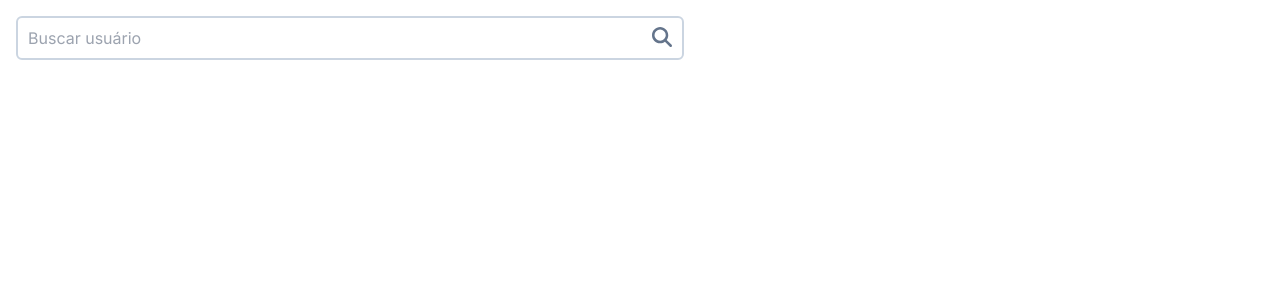
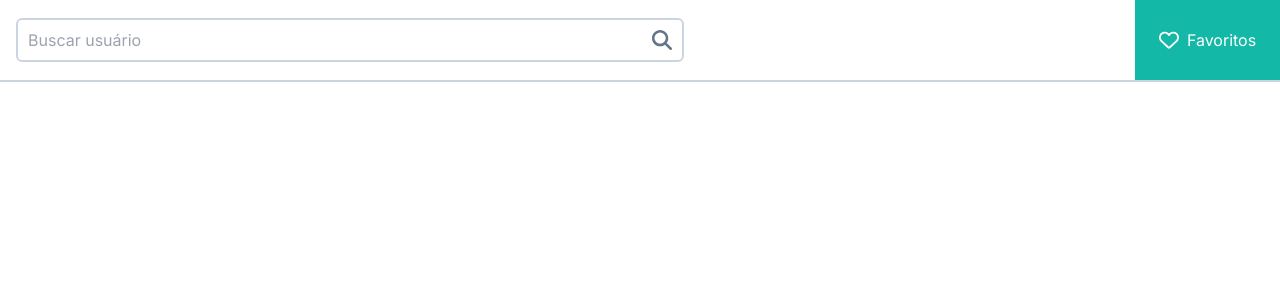
Before and after one commit to pierre-freire/test-casar, a Next.js app: page / in a window 1280 px wide. Shown: the top 300 px of the page. Built offline with nearby package versions, Linux system fonts and the light colour scheme.

Commit message:
feat: add favirites button to header

```diff
--- /dev/null
+++ b/components/favoritesButton/favoritesButton.tsx
@@ -0,0 +1,13 @@
+import { FontAwesomeIcon } from "@fortawesome/react-fontawesome";
+import { faHeart } from "@fortawesome/free-regular-svg-icons";
+
+function FavoritesButton() {
+	return (
+		<button className="h-[80px] w-[145px] flex gap-2 items-center justify-center text-white bg-teal-500">
+			<FontAwesomeIcon icon={faHeart} className="h-[20px] text-white " />
+			<h2>Favoritos</h2>
+		</button>
+	);
+}
+
+export default FavoritesButton;
--- /dev/null
+++ b/components/favoritesButton/index.ts
@@ -0,0 +1,3 @@
+import FavoritesButton from './favoritesButton'
+
+export default FavoritesButton
--- a/components/header/header.tsx
+++ b/components/header/header.tsx
@@ -1,11 +1,13 @@
 "use client";
 
 import SeachBar from "../searchBar/seachBar";
+import FavoritesButton from "../favoritesButton";
 
 function Header() {
 	return (
-		<header className="p-4">
+		<header className="pl-4 flex justify-between border-solid border-b-2 border-slate-300">
 			<SeachBar />
+			<FavoritesButton />
 		</header>
 	);
 }
--- a/components/searchBar/seachBar.tsx
+++ b/components/searchBar/seachBar.tsx
@@ -21,7 +21,7 @@ function SeachBar() {
 				onChange={(e) => setSearch(e.target.value)}
 			/>
 			<button
-				className="absolute top-[1px] right-[2px] p-[10px]"
+				className="absolute top-[20px] right-[2px] p-[10px]"
 				onClick={handleSearch}
 			>
 				<FontAwesomeIcon
--- a/package.json
+++ b/package.json
@@ -11,6 +11,7 @@
   "dependencies": {
     "@fortawesome/fontawesome-svg-core": "^6.5.1",
     "@fortawesome/free-brands-svg-icons": "^6.5.1",
+    "@fortawesome/free-regular-svg-icons": "^6.5.1",
     "@fortawesome/free-solid-svg-icons": "^6.5.1",
     "@fortawesome/react-fontawesome": "^0.2.0",
     "next": "14.1.0",
```
Also changed, not shown: 1 other file (tests, documents, lock files or other folders).
